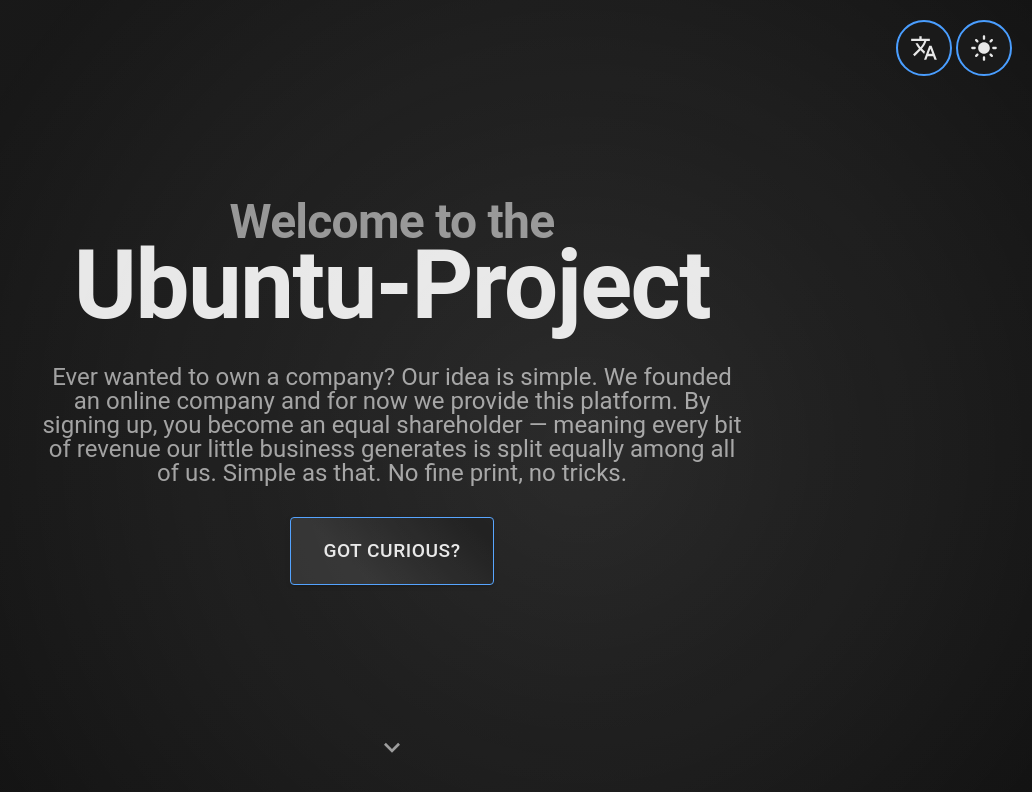
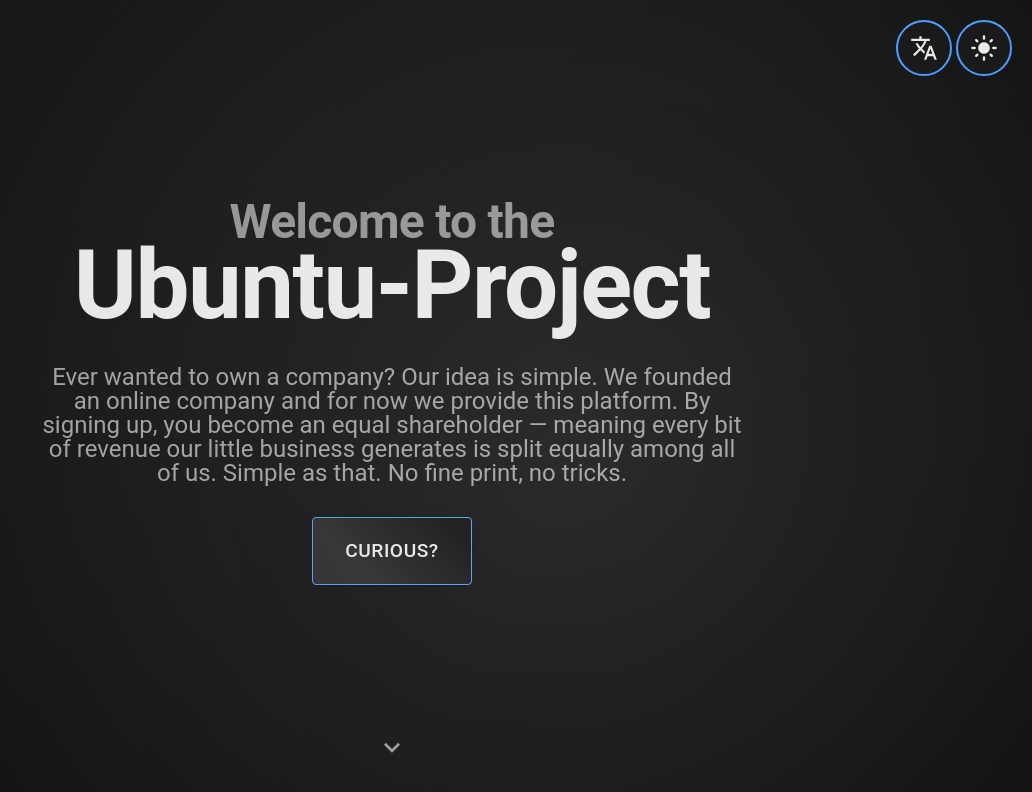
Before and after one commit to Siefke1/the-ubuntu-project, a React (Vite) app: page / in a window 1280 px wide. Shown: the top 792 px of the page, without its empty margins (248-1280 px from the left). Built offline with nearby package versions, Linux system fonts and the light colour scheme.

Commit message:
edit translations

```diff
--- a/src/texts/translations.ts
+++ b/src/texts/translations.ts
@@ -61,7 +61,7 @@ export const translations: Record<string, Translations> = {
       title: "Ubuntu-Project",
       description:
         "Ever wanted to own a company? Our idea is simple. We founded an online company and for now we provide this platform. By signing up, you become an equal shareholder — meaning every bit of revenue our little business generates is split equally among all of us. Simple as that. No fine print, no tricks.",
-      button: "Got curious?",
+      button: "Curious?",
     },
     about: {
       title: "Here's the plan...",
@@ -128,7 +128,7 @@ export const translations: Record<string, Translations> = {
       welcome: "Willkommen beim",
       title: "Ubuntu-Projekt",
       description:
-        "Hast Du mal davon geträumt, dein eigenes Unternehmen zu haben? Unsere Idee ist simpel. Wir haben ein Online-Unternehmen gegründet und stellen momentan diese Plattform zur Verfügung. Durch die Anmeldung bei uns, wirst du zum gleichberechtigten Aktionär — das bedeutet, jeder Cent Umsatz, den unser kleines Unternehmen generiert, wird gleichmäßig unter uns allen aufgeteilt. Keine versteckten Kosten, keine Tricks.",
+        "Unsere Idee ist simpel. Wir haben ein Online-Unternehmen gegründet und stellen momentan diese Plattform zur Verfügung. Durch die Anmeldung bei uns, wirst du zum gleichberechtigten Aktionär — das bedeutet, jeder Cent Umsatz, den unser kleines Unternehmen generiert, wird gleichmäßig unter uns allen aufgeteilt. Keine versteckten Kosten, keine Tricks.",
       button: "Neugierig geworden?",
     },
     about: {
```
